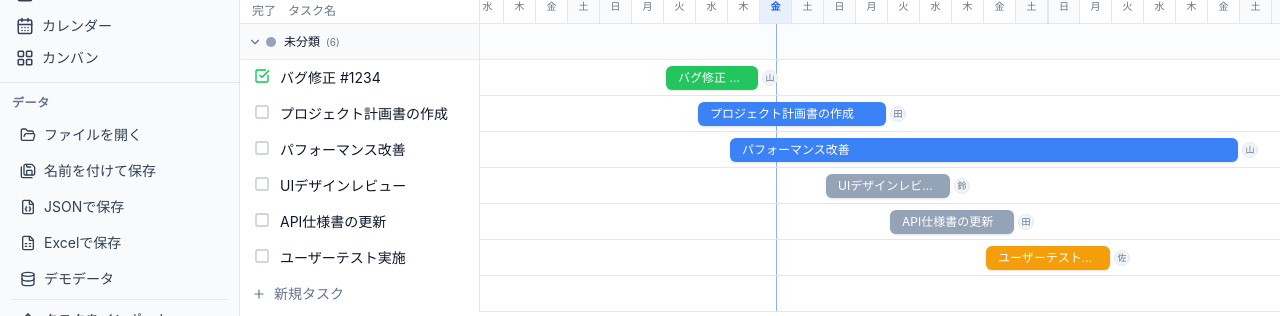
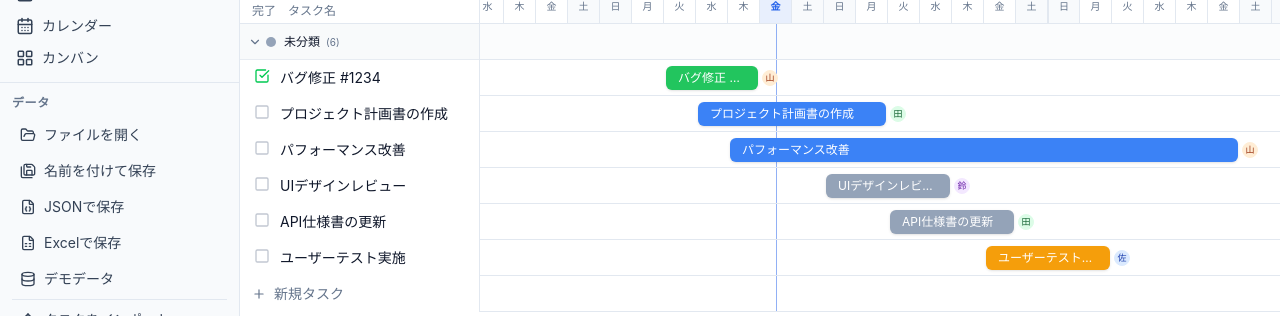
Before and after one commit to HirokiOshiro/Task_Management_Tool, a React (Vite) app: page / in a window 1280 px wide. Shown: the part 132-448 px from the top of the page. Built offline with nearby package versions, Linux system fonts and the light colour scheme.

Commit message:
ガントビューの修正：サイドバーへのオーバーラップ、業務カテゴリーのタスク作成、担当者イニシャルの色

```diff
--- a/src/components/views/gantt/GanttView.tsx
+++ b/src/components/views/gantt/GanttView.tsx
@@ -31,6 +31,27 @@ const HEADER_HEIGHT = 72
 const HANDLE_WIDTH = 8
 const MONTH_HEADER_HEIGHT = 24
 const TASK_NAME_WIDTH = 240
+
+/** 担当者イニシャル用の色セット（背景色・テキスト色） */
+const ASSIGNEE_COLORS = [
+  { bg: '#dbeafe', text: '#1e40af' }, // blue
+  { bg: '#dcfce7', text: '#166534' }, // green
+  { bg: '#fce7f3', text: '#9d174d' }, // pink
+  { bg: '#f3e8ff', text: '#6b21a8' }, // purple
+  { bg: '#ffedd5', text: '#9a3412' }, // orange
+  { bg: '#cffafe', text: '#155e75' }, // cyan
+  { bg: '#e0e7ff', text: '#3730a3' }, // indigo
+  { bg: '#fef9c3', text: '#854d0e' }, // yellow
+]
+
+/** 担当者名のハッシュから固定色を返す */
+function getAssigneeColor(name: string) {
+  let hash = 0
+  for (let i = 0; i < name.length; i++) {
+    hash = (hash * 31 + name.charCodeAt(i)) >>> 0
+  }
+  return ASSIGNEE_COLORS[hash % ASSIGNEE_COLORS.length]
+}
 
 type DragMode = 'move' | 'resize-start' | 'resize-end'
 
@@ -75,6 +96,8 @@ interface InlineCreateState {
   startDate: Date
   /** 開始日と同日のデフォルト終了日 */
   endDate: Date
+  /** グループヘッダーから作成する場合の業務カテゴリーID */
+  categoryId?: string
 }
 
 export function GanttView() {
@@ -583,6 +606,7 @@ export function GanttView() {
       [SYSTEM_FIELD_IDS.STATUS]: 'not_started',
       [SYSTEM_FIELD_IDS.START_DATE]: format(inlineCreate.startDate, 'yyyy-MM-dd'),
       [SYSTEM_FIELD_IDS.DUE_DATE]: format(inlineCreate.endDate, 'yyyy-MM-dd'),
+      ...(inlineCreate.categoryId && { [SYSTEM_FIELD_IDS.CATEGORY]: inlineCreate.categoryId }),
     })
 
     setInlineCreate(null)
@@ -600,6 +624,13 @@ export function GanttView() {
   const handleAddTaskRow = useCallback(() => {
     const today = startOfDay(new Date())
     setInlineCreate({ startDate: today, endDate: today })
+    setInlineTitle('')
+  }, [])
+
+  /** グループヘッダーの + ボタン → カテゴリー指定でインラインタスク作成 */
+  const handleAddTaskInGroup = useCallback((categoryId: string) => {
+    const today = startOfDay(new Date())
+    setInlineCreate({ startDate: today, endDate: today, categoryId })
     setInlineTitle('')
   }, [])
 
@@ -733,7 +764,7 @@ export function GanttView() {
                 style={{ height: ROW_HEIGHT }}
               >
                 <div
-                  className="sticky left-0 z-10 flex w-60 flex-shrink-0 items-center border-r border-border bg-muted/30 px-2 cursor-pointer select-none hover:bg-muted/50 transition-colors"
+                  className="sticky left-0 z-20 flex w-60 flex-shrink-0 items-center border-r border-border bg-muted/30 px-2 cursor-pointer select-none hover:bg-muted/50 transition-colors group"
                   style={{ height: ROW_HEIGHT }}
                   onClick={() => toggleGroupCollapse(row.groupId)}
                 >
@@ -748,6 +779,13 @@ export function GanttView() {
                   />
                   <span className="text-xs font-medium truncate">{row.label}</span>
                   <span className="ml-1.5 text-[10px] text-muted-foreground flex-shrink-0">({row.taskCount})</span>
+                  <button
+                    className="ml-auto mr-0.5 p-1 rounded hover:bg-muted/60 opacity-0 group-hover:opacity-100 transition-opacity flex-shrink-0"
+                    onClick={(e) => { e.stopPropagation(); handleAddTaskInGroup(row.groupId) }}
+                    title={t.common.newTask}
+                  >
+                    <Plus size={12} className="text-muted-foreground" />
+                  </button>
                 </div>
                 <div className="relative flex-1">
                   {todayOffset >= 0 && todayOffset < totalDays && (
@@ -784,7 +822,7 @@ export function GanttView() {
             >
               {/* タスク名 */}
               <div
-                className="sticky left-0 z-10 flex w-60 flex-shrink-0 items-center border-r border-border bg-background px-3 text-sm group/name"
+                className="sticky left-0 z-20 flex w-60 flex-shrink-0 items-center border-r border-border bg-background px-3 text-sm group/name"
                 style={{ height: ROW_HEIGHT }}
               >
                 {/* 完了チェックボックス */}
@@ -858,15 +896,19 @@ export function GanttView() {
                       className="absolute top-1/2 -translate-y-1/2 flex items-center gap-0.5 z-10 pointer-events-none"
                       style={{ left: barWidth + 4 }}
                     >
-                      {task.assignees.map((name, idx) => (
+                      {task.assignees.map((name, idx) => {
+                        const color = getAssigneeColor(name)
+                        return (
                           <div
                             key={idx}
-                          className="flex h-4 w-4 items-center justify-center rounded-full bg-muted text-[9px] font-medium text-muted-foreground flex-shrink-0 border border-border"
+                            className="flex h-4 w-4 items-center justify-center rounded-full text-[9px] font-medium flex-shrink-0 border"
+                            style={{ backgroundColor: color.bg, color: color.text, borderColor: color.bg }}
                             title={name}
                           >
                             {name.charAt(0)}
                           </div>
-                      ))}
+                        )
+                      })}
                     </div>
                   )}
 
@@ -902,7 +944,7 @@ export function GanttView() {
           <div className="flex border-b border-border bg-primary/5" style={{ height: ROW_HEIGHT }}>
             {/* タスク名入力 */}
             <div
-              className="sticky left-0 z-10 flex w-60 flex-shrink-0 items-center border-r border-border bg-background px-3"
+              className="sticky left-0 z-20 flex w-60 flex-shrink-0 items-center border-r border-border bg-background px-3"
               style={{ height: ROW_HEIGHT }}
             >
               <div className="flex-shrink-0 mr-2 w-5" />
```
Lines whose indentation alone changed are shown as unchanged.
